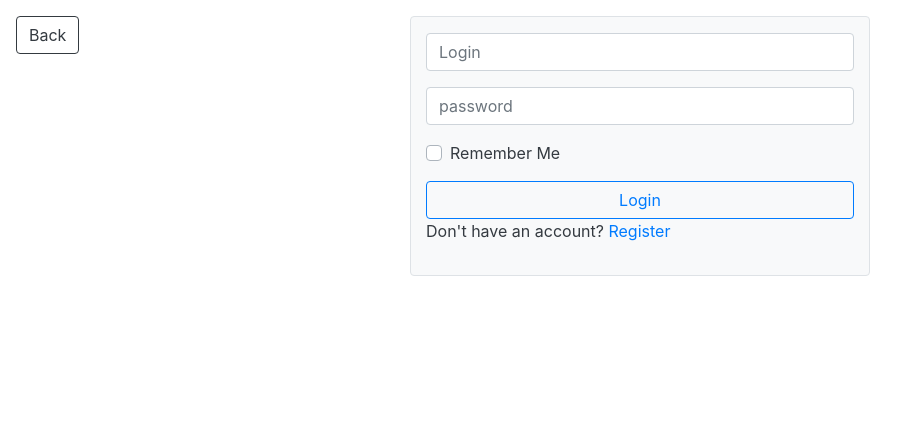
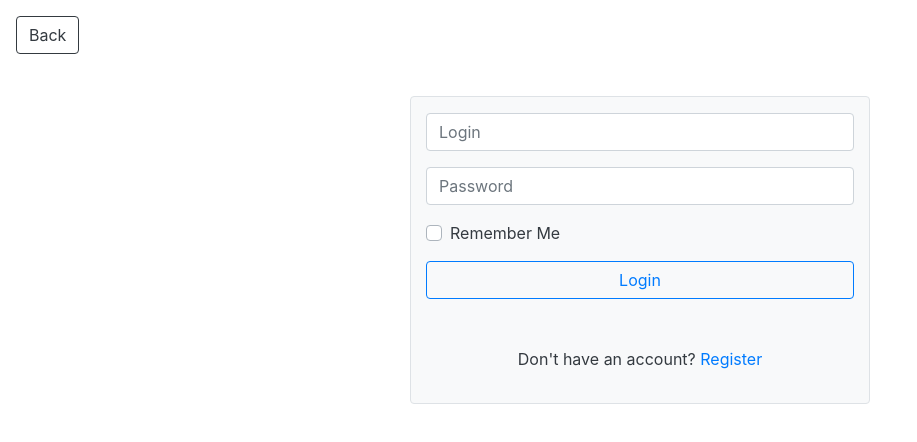
Before and after one commit to nelson54/lostcities-frontend, a Vue app: page /login in a window 1280 px wide. Shown: the top 442 px of the page, without its empty margins (0-917 px from the left). Built offline with nearby package versions, Linux system fonts and the light colour scheme.

Commit message:
Style changes for login and registration.

```diff
--- a/src/components/login/Login.vue
+++ b/src/components/login/Login.vue
@@ -4,14 +4,14 @@
       <b-form-input id="login" v-model="login" placeholder="Login"></b-form-input>
     </b-form-group>
     <b-form-group>
-      <b-form-input type="password" id="password" placeholder="password"></b-form-input>
+      <b-form-input id="password" v-model="password" type="password" placeholder="Password"></b-form-input>
     </b-form-group>
     <b-form-group>
       <b-form-checkbox v-model="rememberMe" id="remember-me">Remember Me</b-form-checkbox>
     </b-form-group>
 
     <b-button variant="outline-primary" class="btn-block">Login</b-button>
-    <p>
+    <p class="text-center pt-5">
           Don't have an account? <router-link to="/register">Register</router-link>
     </p>
   </b-form>
--- a/src/components/navigation/UnauthenticatedView.vue
+++ b/src/components/navigation/UnauthenticatedView.vue
@@ -31,5 +31,7 @@ export default {
 <style>
 #main {
   max-width: 460px;
+  position: relative;
+  top: 5em;
 }
 </style>
```
